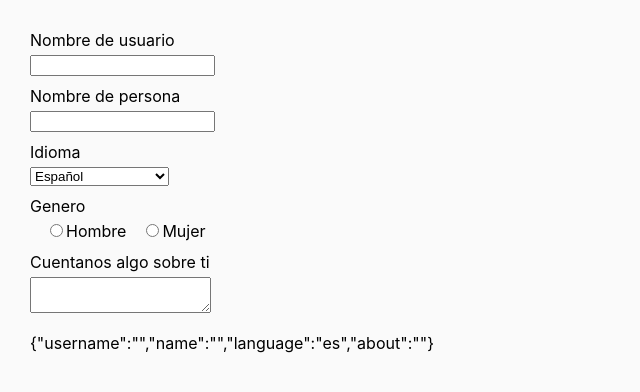
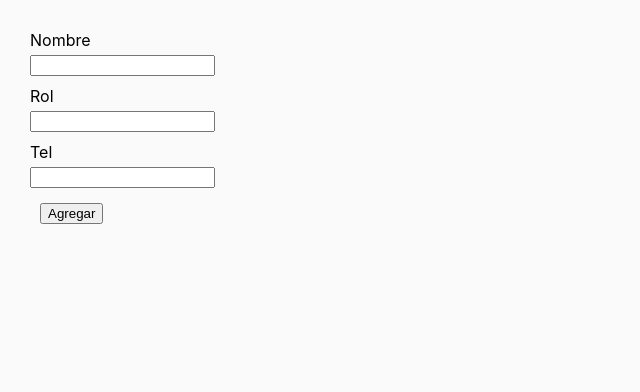
Before and after one commit to carlosangarcia/LearningReactProject-2, a React (Create React App) app: page / in a window 1280 px wide. Shown: the top 392 px of the page, without its empty margins (0-640 px from the left). Built offline with nearby package versions, Linux system fonts and the light colour scheme.

Commit message:
vuelta de app.js a versión antes de formularios

```diff
--- a/src/App.js
+++ b/src/App.js
@@ -8,18 +8,47 @@ class App extends Component {
         super(args)
 
         this.state = {
-            username:"",
-            name:"",
-            language:"es",
-            about:""
+            users: []
         }
     }
 
-    onChange(e){
-     this.setState(
-     {
-        [e.target.name]:e.target.value
-     })
+    add(e){
+        const nameInput = document.getElementById('name');
+        const roleInput = document.getElementById('role');
+        const telInput = document.getElementById('tel');
+
+        let newUser = {
+            id: new Date().getTime(),
+            name: nameInput.value,
+            role: roleInput.value,
+            tel: telInput.value
+        }
+        console.log(newUser);
+
+        let users = this.state.users;
+
+        users.unshift(newUser);
+
+        this.setState({users:users});
+
+        nameInput.value = '';
+        roleInput.value = '';
+        telInput.value = '';
+
+    }
+
+    delete(id){
+        console.log("delete =>");
+
+        let userIndex = this.state.users.map(x => {return x.id}).indexOf(id)
+
+        let users = this.state.users
+
+        users.splice(userIndex, 1)
+
+        this.setState({
+          users: users
+        })
     }
 
 
@@ -27,43 +56,28 @@ class App extends Component {
 
         return (
             <div>
-                <label htmlFor="username">Nombre de usuario</label>
-                <input
-                    id="username" name="username"
-                    value={this.state.username}
-                    type="text"
-                    onChange={this.onChange.bind(this)} />
+                <label>Nombre</label>
+                <input id="name" type="text" />
 
+                <label>Rol</label>
+                <input id="role" type="text" />
 
-                <label htmlFor="name">Nombre de persona</label>
-                <input id="name"
-                name="name"
-                value={this.state.name}
-                type="text"
-                onChange={this.onChange.bind(this)}/>
+                <label>Tel</label>
+                <input id="tel" type="text" />
 
-                <label htmlFor="language">Idioma</label>
-                <select id="language"
-                  name="language"
-                  value={this.state.language}
-                  onChange={this.onChange.bind(this)}>
-                    <option value="">Seleccione un valor</option>
-                    <option value="en">Inglés</option>
-                    <option value="es">Español</option>
-                    <option value="de">Alemán</option>
+                <button onClick={this.add.bind(this)}>Agregar</button>
 
-                </select>
+                <ul>
+                    {this.state.users.map(user => {
+                        return <Item key={user.id}
+                            id={user.id}
+                            user={user}
+                            deleteOp={this.delete.bind(this)}
+                            />
 
-                <label htmlFor="gender">Genero</label>
-                <input type="radio" name="gender" value="h" onChange={this.onChange.bind(this)}/>Hombre
-                <input type="radio" name="gender" value="w" onChange={this.onChange.bind(this)}/>Mujer
+                    })}
+                </ul>
 
-                <label htmlFor="about">Cuentanos algo sobre ti</label>
-                <textarea id="about" name="about" value={this.state.about} onChange={this.onChange.bind(this)}>
-
-                </textarea>
-                <p> {JSON.stringify(this.state)}
-                </p>
            </div>
         );
       }
```
